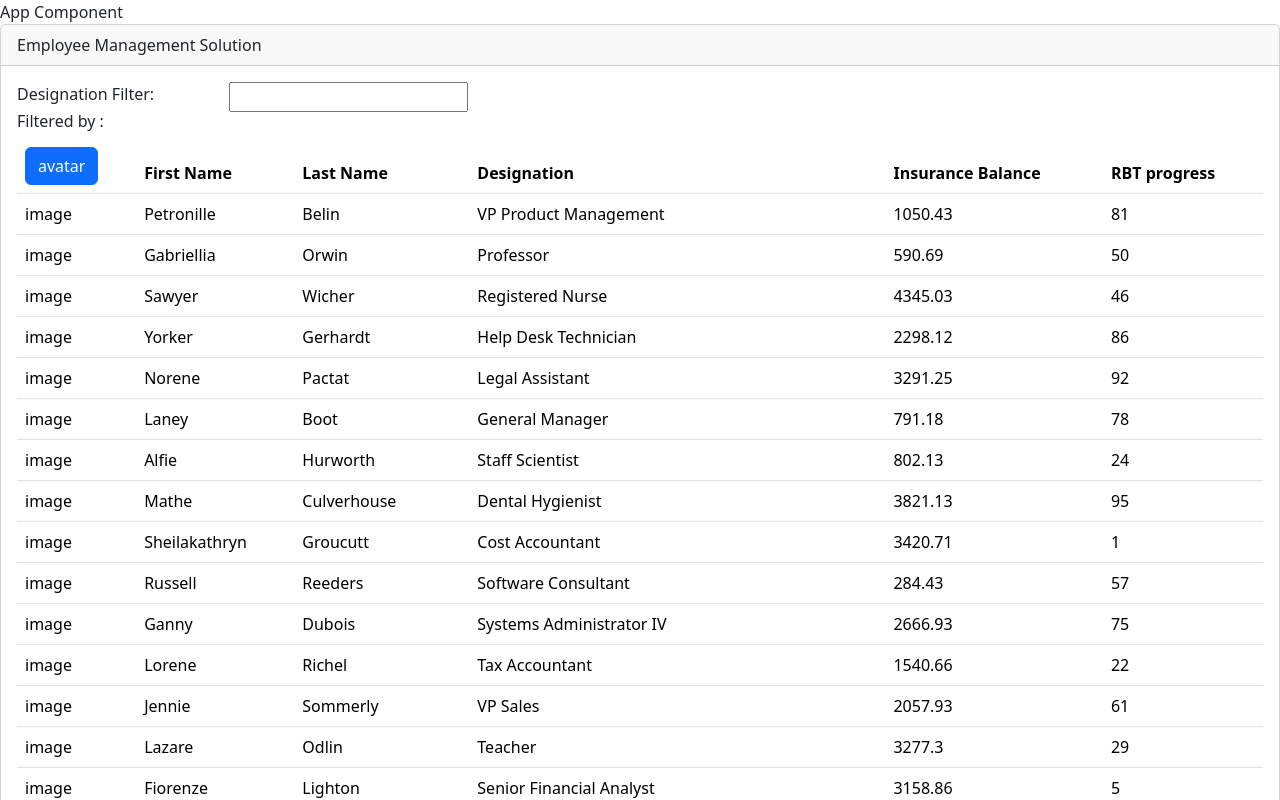
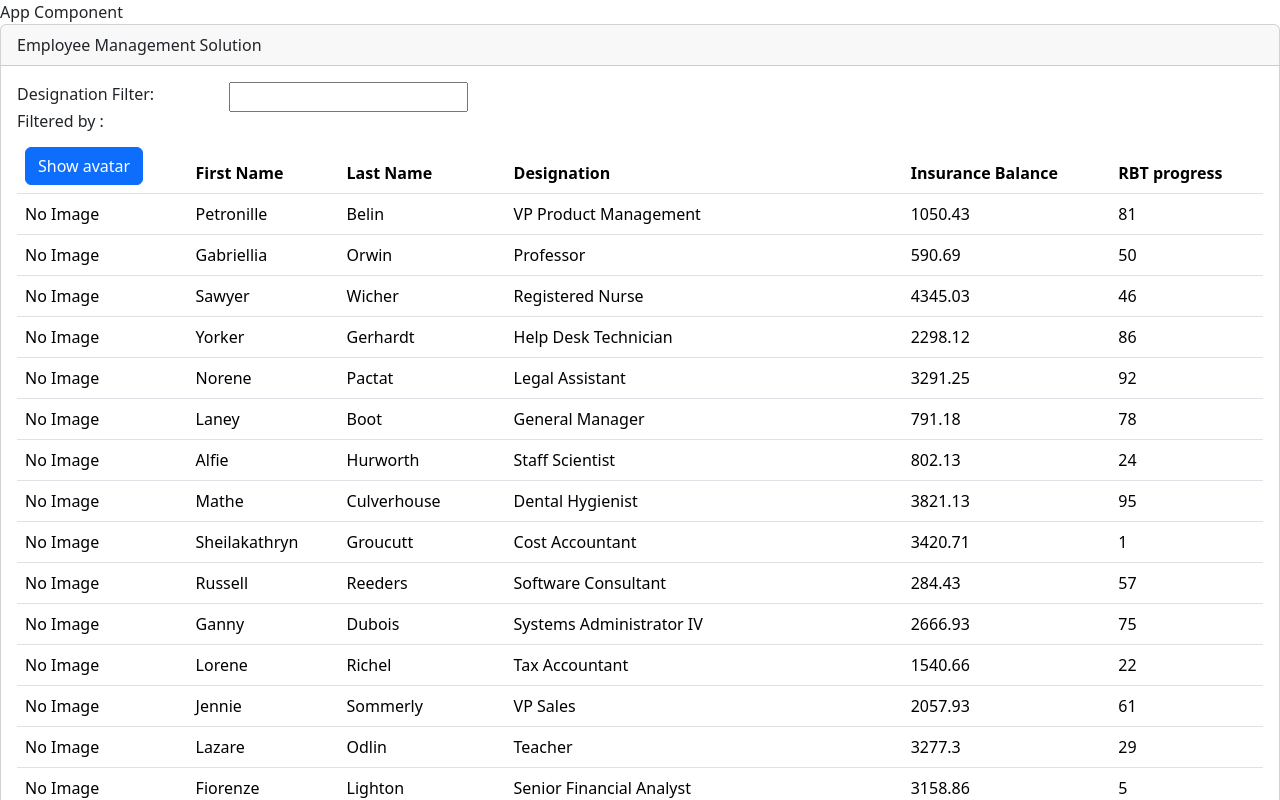
Before and after one commit to sumitmittal-github/Angular-EmployeeManagementSolution, an Angular app: page / in a window 1280 px wide. Shown: the top 800 px of the page. Built offline with nearby package versions, Linux system fonts and the light colour scheme.

Commit message:
added toggle image display functionality

```diff
--- a/src/app/employees/employees.component.html
+++ b/src/app/employees/employees.component.html
@@ -22,7 +22,9 @@
                     <thead>
                         <tr>
                             <th>
-                                <button class="btn btn-primary" >avatar</button>
+                                <button class="btn btn-primary" (click)="toggleIcon()">
+                                    {{showIcon?"Hide":"Show"}} avatar
+                                </button>
                             </th>
                             <th>First Name</th>
                             <th>Last Name</th>
@@ -34,7 +36,15 @@
                     <tbody>
                         @for(employee of employees; track employee.id){
                             <tr>
-                                <td> image </td>
+                                <td>
+                                    @if(showIcon){
+                                        <img [src]="employee.icon"/>
+                                    }
+                                    @else{
+                                        No Image
+                                    }
+                                </td>
+
                                 <td>{{employee.firstName}}</td>
                                 <td>{{employee.lastName}}</td>
                                 <td>{{employee.designation}}</td>
--- a/src/app/employees/employees.component.ts
+++ b/src/app/employees/employees.component.ts
@@ -20,5 +20,10 @@ export class EmployeesComponent implements OnInit {
 
   title: string = "Employee Management Solution";
   employees: any[] = employees;
+  showIcon: boolean = false;
+
+  toggleIcon() {
+    this.showIcon = !this.showIcon;
+  }
 
 }
```
